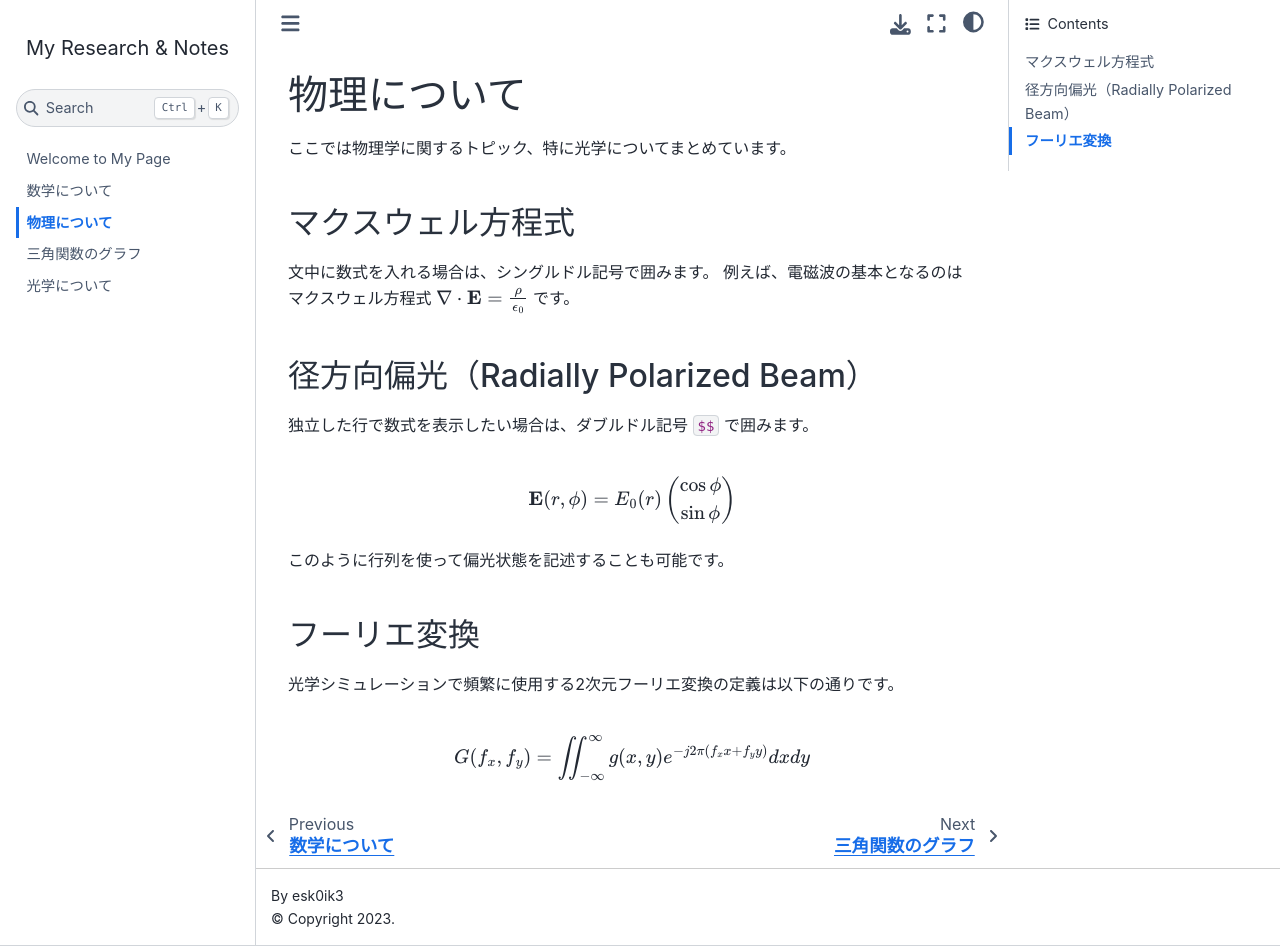
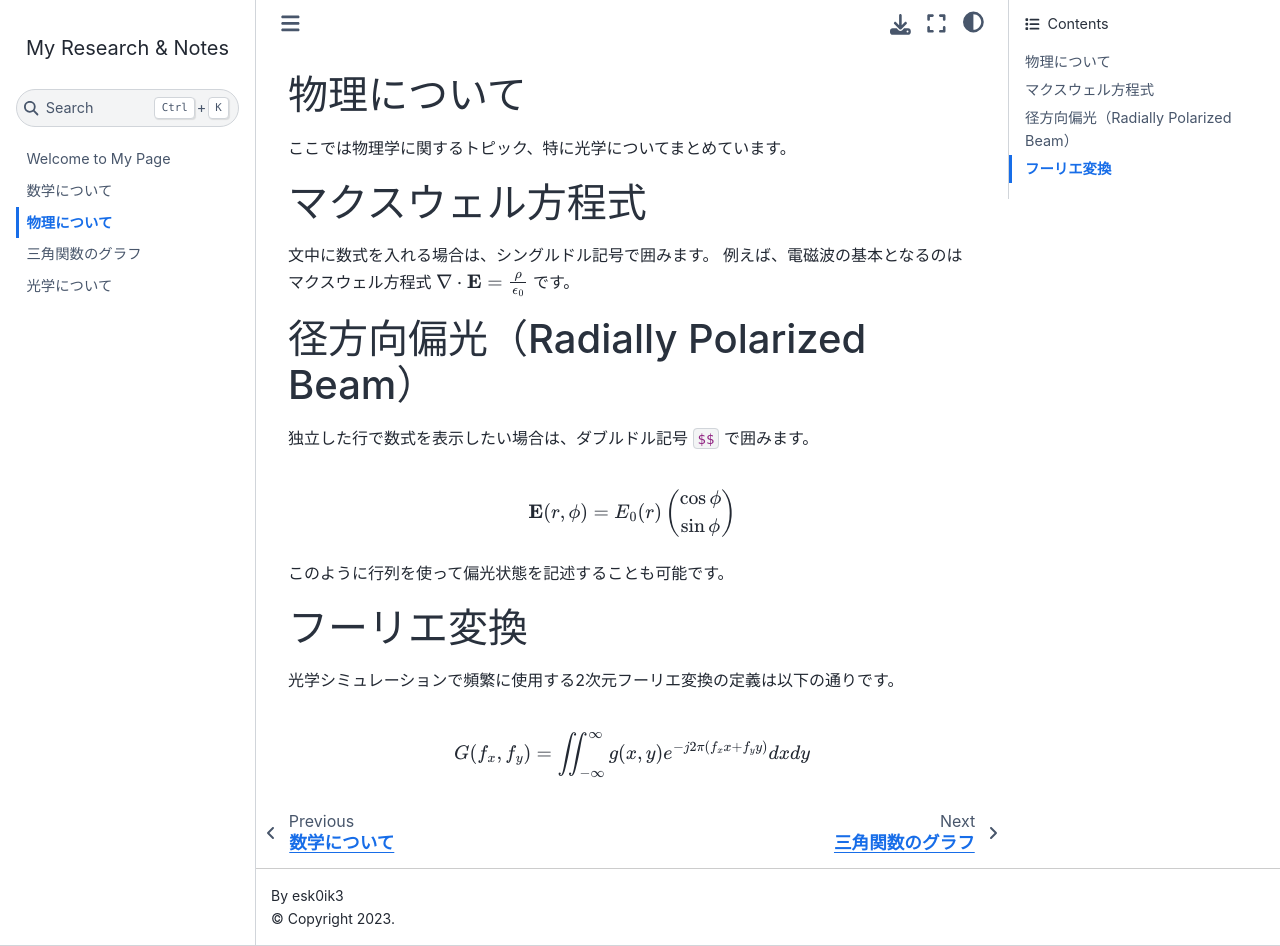
Before and after one commit to esk0ik3/esk0ik3.github.io, a Jupyter Book: the page built from physics.md, in a window 1280 px wide and 946 px high. Built offline with Jupyter Book 1.0.4 settings and Sphinx 7.4.7 and the Sphinx Book theme 1.1.4, drawn with Linux system fonts in a browser that asks for light colours.

Commit message:
Update physics.md

```diff
--- a/physics.md
+++ b/physics.md
@@ -1,4 +1,4 @@
-# 物理について
+## 物理について
 
 ここでは物理学に関するトピック、特に光学についてまとめています。
 
```
